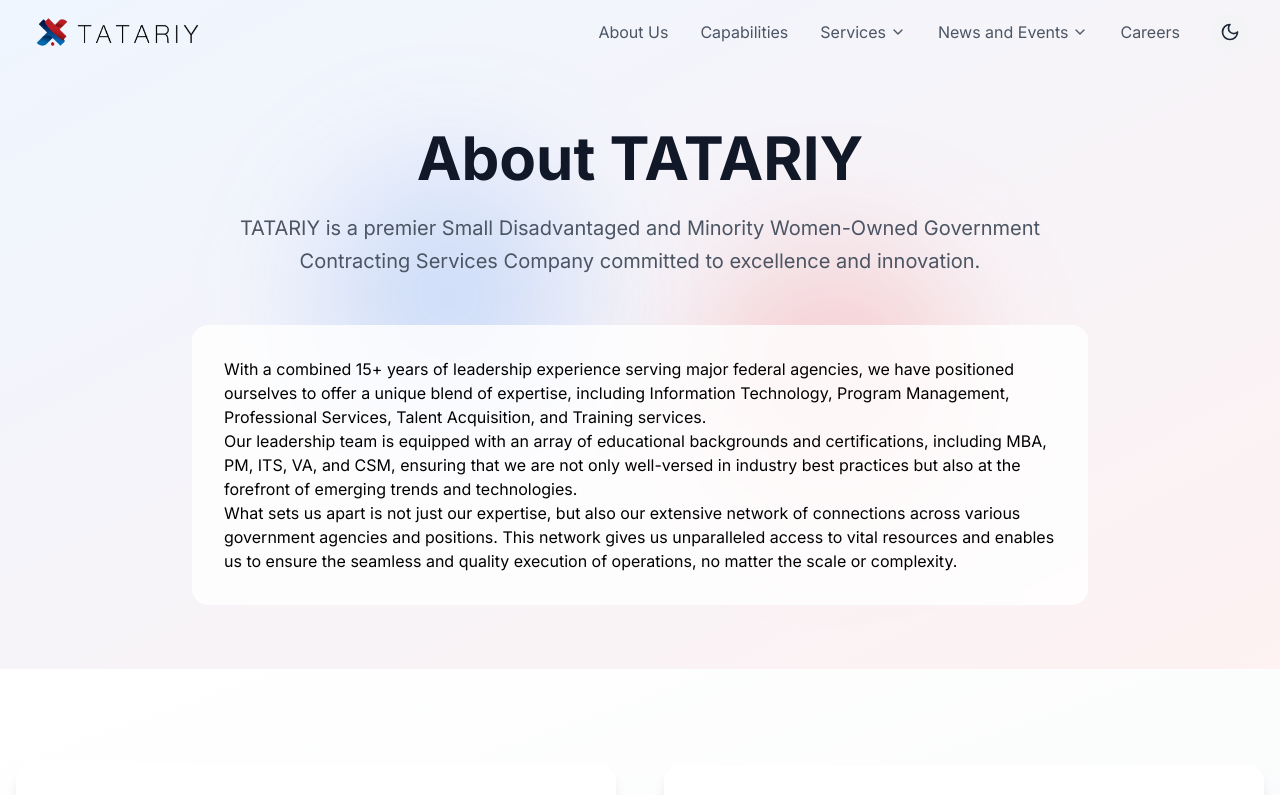
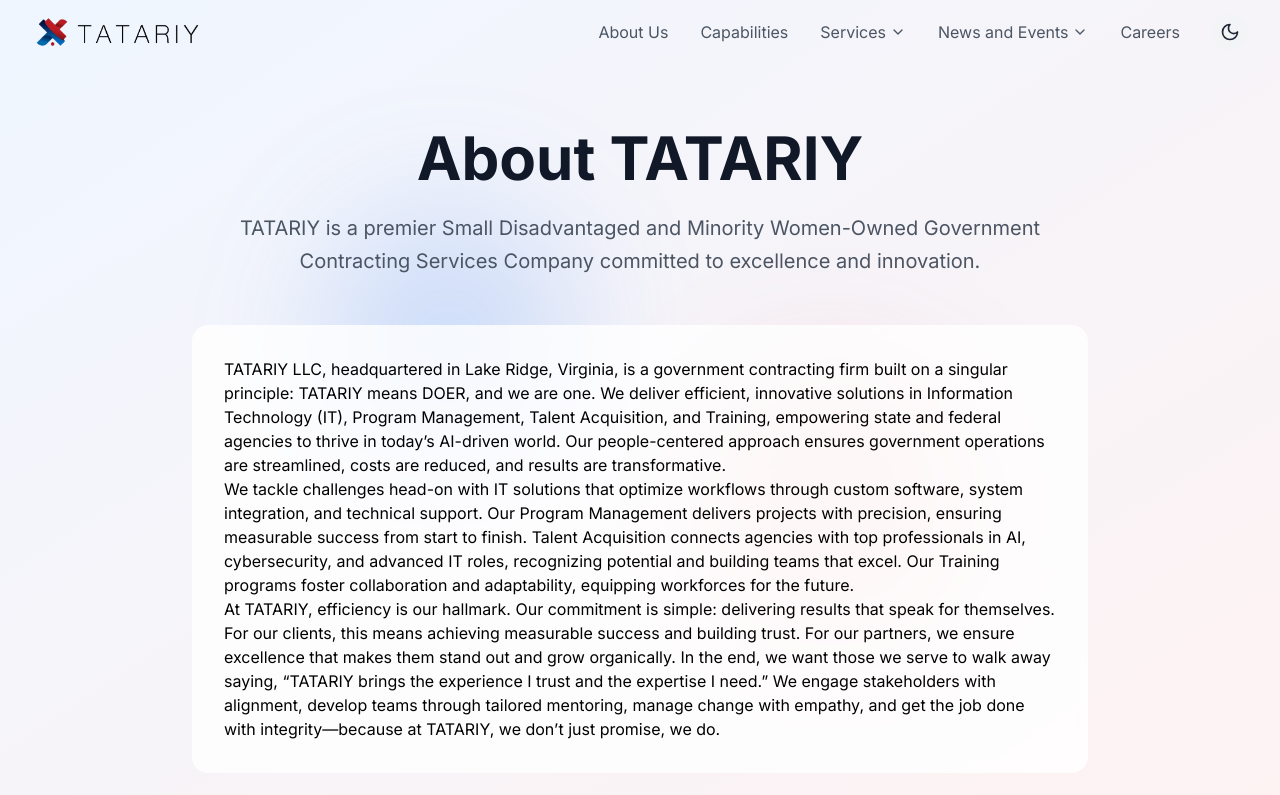
Before and after one commit to net2mulu/tatariy, a Next.js app: page /about in a window 1280 px wide. Shown: the top 795 px of the page. Built offline with nearby package versions, Linux system fonts and the light colour scheme.

Commit message:
Fix: push

```diff
--- a/components/about/about-hero.tsx
+++ b/components/about/about-hero.tsx
@@ -38,26 +38,37 @@
         >
           <div className="prose prose-lg dark:prose-invert max-w-none">
             <p>
-              With a combined 15+ years of leadership experience serving major
-              federal agencies, we have positioned ourselves to offer a unique
-              blend of expertise, including Information Technology, Program
-              Management, Professional Services, Talent Acquisition, and
-              Training services.
+              TATARIY LLC, headquartered in Lake Ridge, Virginia, is a
+              government contracting firm built on a singular principle: TATARIY
+              means DOER, and we are one. We deliver efficient, innovative
+              solutions in Information Technology (IT), Program Management,
+              Talent Acquisition, and Training, empowering state and federal
+              agencies to thrive in today’s AI-driven world. Our people-centered
+              approach ensures government operations are streamlined, costs are
+              reduced, and results are transformative.
             </p>
             <p>
-              Our leadership team is equipped with an array of educational
-              backgrounds and certifications, including MBA, PM, ITS, VA, and
-              CSM, ensuring that we are not only well-versed in industry best
-              practices but also at the forefront of emerging trends and
-              technologies.
-            </p>
+              We tackle challenges head-on with IT solutions that optimize
+              workflows through custom software, system integration, and
+              technical support. Our Program Management delivers projects with
+              precision, ensuring measurable success from start to finish.
+              Talent Acquisition connects agencies with top professionals in AI,
+              cybersecurity, and advanced IT roles, recognizing potential and
+              building teams that excel. Our Training programs foster
+              collaboration and adaptability, equipping workforces for the
+              future.
+            </p>{" "}
             <p>
-              What sets us apart is not just our expertise, but also our
-              extensive network of connections across various government
-              agencies and positions. This network gives us unparalleled access
-              to vital resources and enables us to ensure the seamless and
-              quality execution of operations, no matter the scale or
-              complexity.
+              At TATARIY, efficiency is our hallmark. Our commitment is simple:
+              delivering results that speak for themselves. For our clients,
+              this means achieving measurable success and building trust. For
+              our partners, we ensure excellence that makes them stand out and
+              grow organically. In the end, we want those we serve to walk away
+              saying, “TATARIY brings the experience I trust and the expertise I
+              need.” We engage stakeholders with alignment, develop teams
+              through tailored mentoring, manage change with empathy, and get
+              the job done with integrity—because at TATARIY, we don’t just
+              promise, we do.
             </p>
           </div>
         </motion.div>
--- a/components/blog/blog-post.tsx
+++ b/components/blog/blog-post.tsx
@@ -45,7 +45,7 @@
       </section>
 
       {/* Featured Image */}
-      <div className="relative h-[400px] md:h-[600px] w-full">
+      <div className="relative h-[400px] md:h-[900px] w-[50vw] mx-auto">
         <Image
           src={post.image || "/placeholder.svg"}
           alt={post.title}
--- a/components/capabilities/capabilities-hero.tsx
+++ b/components/capabilities/capabilities-hero.tsx
@@ -24,7 +24,7 @@
           className="object-cover"
           priority
         />
-        <div className="absolute inset-0 bg-gradient-to-r from-black/70 to-black/50 dark:from-black/80 dark:to-black/60" />
+        <div className="absolute inset-0 bg-gradient-to-r from-black/70 to-black/50" />
       </div>
 
       {/* Content */}
--- a/components/navbar.tsx
+++ b/components/navbar.tsx
@@ -240,6 +240,7 @@
   const mobileButtonRef = useRef<HTMLButtonElement>(null);
 
   useEffect(() => {
+    console.log(isMobile);
     setMounted(true);
     const handleResize = () => setIsMobile(window.innerWidth < 640);
     window.addEventListener("resize", handleResize);
```
